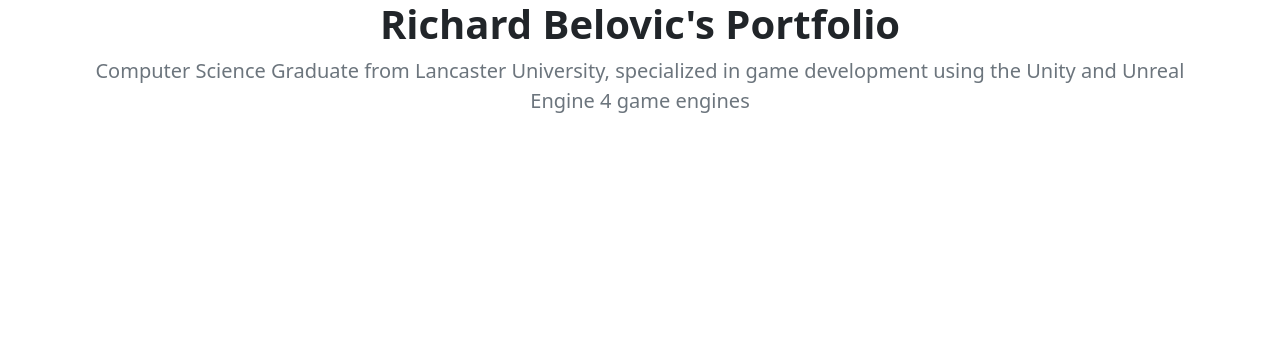
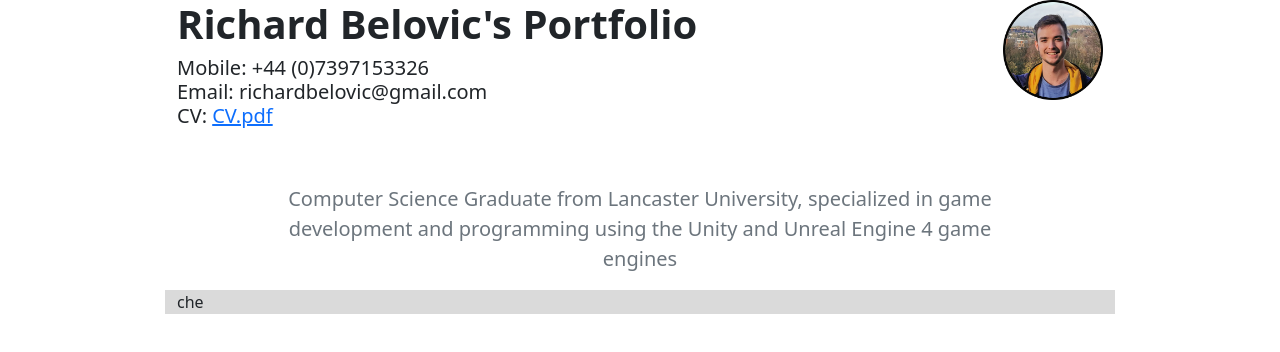
Before and after one commit to richardbelovic/portfolio, a plain HTML site: page index.html in a window 1280 px wide. Drawn offline with Linux system fonts and the light colour scheme.

Commit message:
Added CV, profile picture, basic structure of index

```diff
--- a/index.html
+++ b/index.html
@@ -9,15 +9,42 @@
 
     <title>Richard's Portfolio</title>
   </head>
-  <body>
+  <body style="height: 100%;">
 
     <main role="main">
       <section class="jumbotron text-center">
         <div class="container">
-          <h1 class="jumbotron-heading"> <strong>Richard Belovic's Portfolio</strong></h1>
-          <p class="lead text-muted">Computer Science Graduate from Lancaster University, specialized in game development using the Unity and Unreal Engine 4 game engines</p>
+          <div class="row justify-content-center">
+            <div class="col-8">
+              <h1 class="jumbotron-heading" style="text-align: left;">
+                <strong>Richard Belovic's Portfolio</strong>
+              </h1>
+              <h5 style="text-align: left;">
+                Mobile: +44 (0)7397153326 <br>
+                Email: richardbelovic@gmail.com <br>
+                CV: <a href="CV.pdf">CV.pdf</a>
+              </h5>
+
+            </div>
+            <div class="col-2" style="text-align: right;">
+              <img class="mr-1" src="images/richardblackborder.png" alt="Richard image" style="width: 100%; max-width: 100px;">
+            </div>
+
+          </div>
+          <br>
+          <br>
+          <div class="row justify-content-center">
+            <p class="col-8 lead text-muted ">Computer Science Graduate from Lancaster University, specialized in game development and programming using the Unity and Unreal Engine 4 game engines</p>
+          </div>
         </div>
       </section>
+      <div class="container">
+        <div class="row justify-content-center">
+          <div class="col-10" style = "background-color: rgb(218, 218, 218);">
+            che
+          </div>
+        </div>
+      </div>
     </main>
 
     <!-- Optional JavaScript; choose one of the two! -->
```
Also changed, not shown: images/richardblackborder.png (added), images/richardnoborder.png (added), images/richardwhiteborder.png (added), 1 other file.
